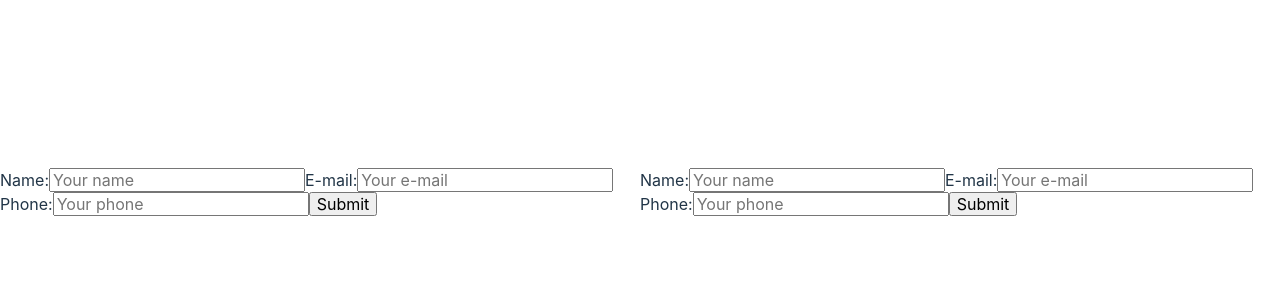
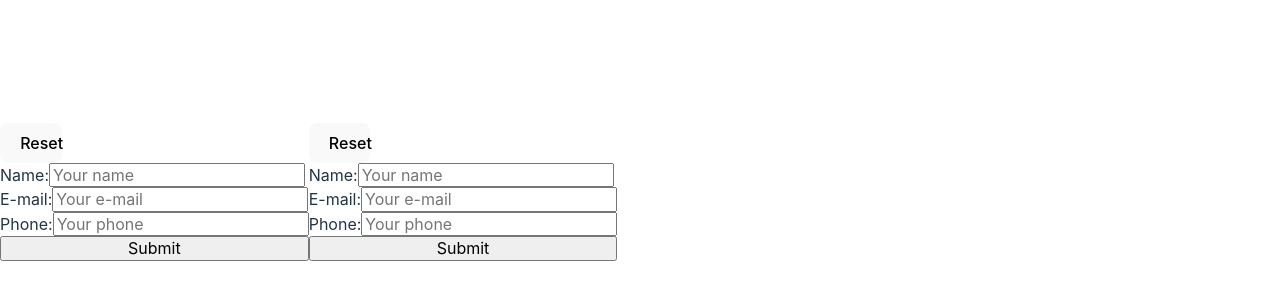
Before and after one commit to gabalbcos/odin-project-react, a React (Vite) app in the folder cv-app/: page / in a window 1280 px wide. Shown: the part 208-508 px from the top of the page. Built offline with nearby package versions, Linux system fonts and the light colour scheme.

Commit message:
add component GeneralINfo functionality

```diff
--- a/cv-app/package.json
+++ b/cv-app/package.json
@@ -29,6 +29,7 @@
     "eslint-plugin-react": "^7.33.2",
     "eslint-plugin-react-hooks": "^4.6.0",
     "eslint-plugin-react-refresh": "^0.4.3",
+    "sass": "^1.69.0",
     "typescript": "^5.2.2",
     "vite": "^4.4.5"
   }
--- a/cv-app/src/App.tsx
+++ b/cv-app/src/App.tsx
@@ -12,7 +12,6 @@ const GlobalStyle = createGlobalStyle`
   }
 `;
 function App() {
-  const [count, setCount] = useState(0)
 
   return (
     <>
--- /dev/null
+++ b/cv-app/src/components/GeneralInput/GeneralInput.module.scss
@@ -0,0 +1,9 @@
+.form {
+  display: flex;
+  flex-direction: column;
+}
+
+.form button {
+  width: 20%;
+  justify-self: end;
+}
--- a/cv-app/src/components/GeneralInput/index.tsx
+++ b/cv-app/src/components/GeneralInput/index.tsx
@@ -1,25 +1,76 @@
 import { useState } from "react";
+import styles from "./GeneralInput.module.scss";
+
+function GeneralInput () {
+const [formValues, setFormValues] = useState({name: "", email: "", phone:""});
+const [GeneralInfo, setGeneralInfo] = useState({name: null, email: null, phone:null});
+
+const handleInputChange = (e: React.FormEvent<HTMLFormElement>) => {
+  const { name, value } = e.target;
+  setFormValues({
+    ...formValues,
+    [name]: value,
+  });
+  console.log(formValues);
+};
+
+// saving the data on GeneralInfo
+const handleSubmit = (e: React.FormEvent<HTMLFormElement>) => {
+  e.preventDefault();
+  setGeneralInfo({
+    name: formValues.name,
+    email: formValues.email,
+    phone: formValues.phone
+  });
+  console.log(GeneralInfo);
+};
+const resetForm = (e: React.FormEvent<HTMLFormElement>) => {
+  setFormValues({name: "", email: "", phone: ""});
+
+  console.log(formValues);
+};
 
 
-export default function GeneralInput () {
-const [GeneralInfo, setGeneralInfo] = useState({name: null, email: null, phone:null});
-
   return(
-  <form>
+  <form className={styles.form} onSubmit={handleSubmit}>
+    <button onClick={resetForm}>Reset</button>
       <label>
           Name:
-        <input type="text" placeholder="Your name"/>
+        <input
+        type="text"
+        placeholder="Your name"
+        value={formValues.name}
+        onChange={handleInputChange}
+        name="name"
+        id="name"
+        required
+        />
         </label>
         <label>
           E-mail:
-        <input type="mail" placeholder="Your e-mail"/>
+        <input
+        type="mail"
+        placeholder="Your e-mail"
+        value={formValues.email}
+        onChange={handleInputChange}
+        name="email"
+        required
+        />
         </label>
         <label>
           Phone:
-        <input type="mail" placeholder="Your phone"/>
+        <input
+        type="number" placeholder="Your phone"
+        value={formValues.phone}
+        onChange={handleInputChange}f
+        name="phone"
+        required
+        />
         </label>
         <input type="submit" value="Submit" />
 
   </form>
   );
 }
+
+export default GeneralInput;
```
Also changed, not shown: 1 other file (tests, documents, lock files or other folders).
